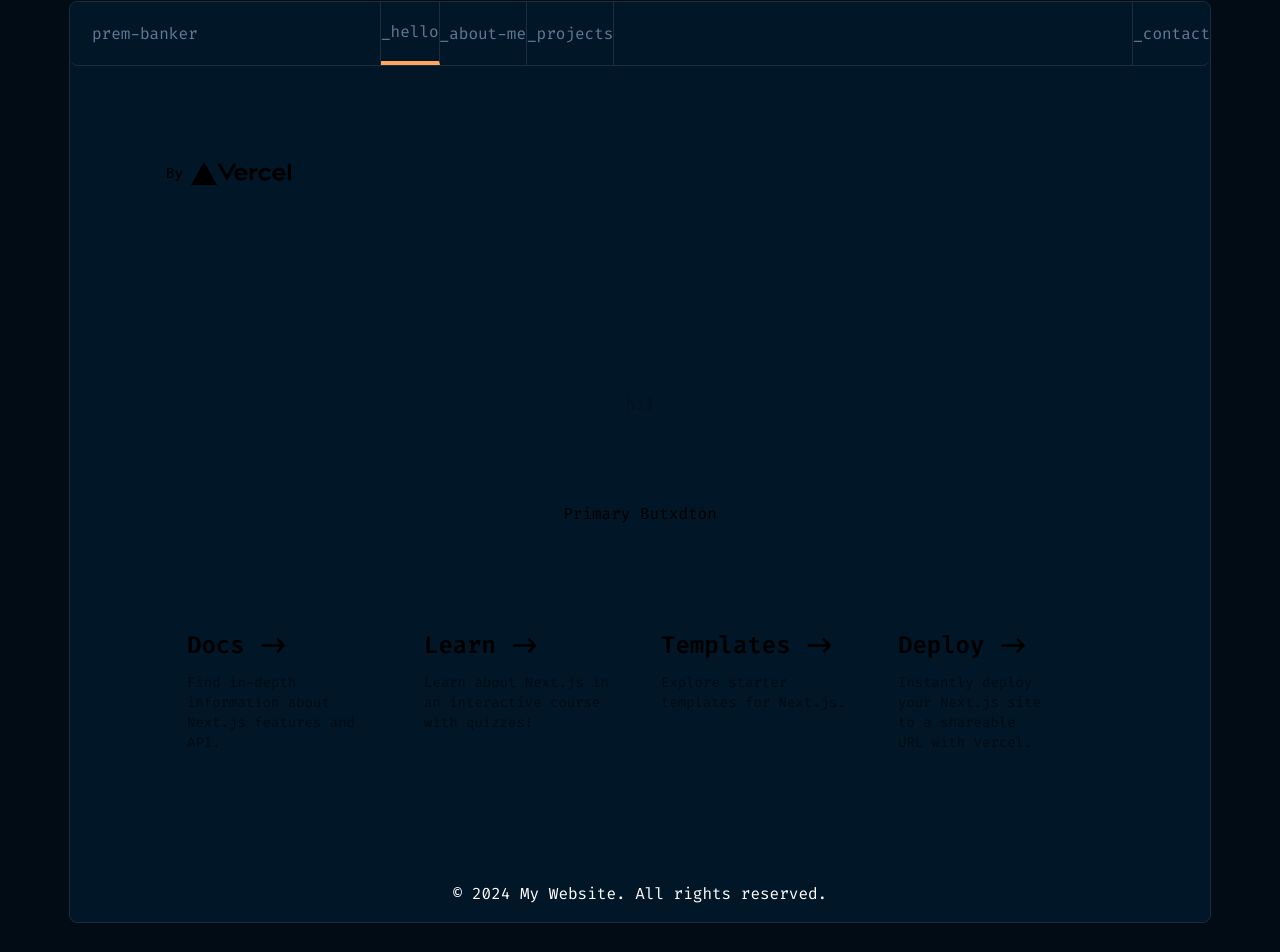
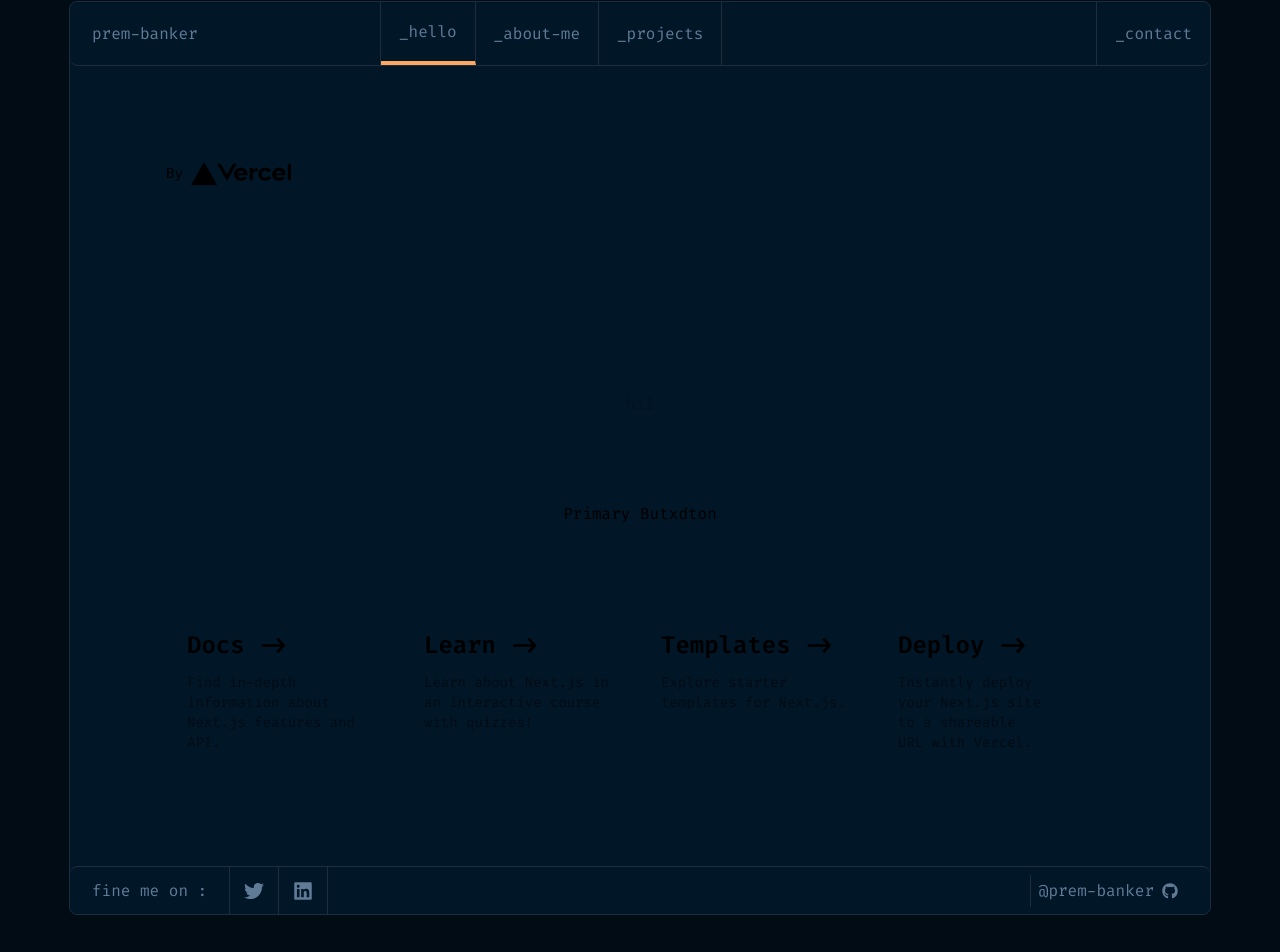
Before and after one commit to prem-banker/pro-folio, a Next.js app: page / in a window 1280 px wide. Shown: the part 68-1020 px from the top of the page. Built offline with nearby package versions, Linux system fonts and the light colour scheme.

Commit message:
completed footer

```diff
--- a/package.json
+++ b/package.json
@@ -12,7 +12,8 @@
     "@nextui-org/react": "^2.3.6",
     "next": "^14.2.3",
     "react": "^18.3.1",
-    "react-dom": "^18.3.1"
+    "react-dom": "^18.3.1",
+    "react-icons": "^5.2.1"
   },
   "devDependencies": {
     "@types/node": "^20",
--- a/src/app/components/footer.tsx
+++ /dev/null
@@ -1,12 +0,0 @@
-// components/Footer.tsx
-import React from 'react';
-
-const Footer: React.FC = () => {
-  return (
-    <footer className="bg-primaryNavy text-white p-4 mt-auto">
-      <p className="text-center">© 2024 My Website. All rights reserved.</p>
-    </footer>
-  );
-};
-
-export default Footer;
--- /dev/null
+++ b/src/app/components/footer/footer.tsx
@@ -0,0 +1,82 @@
+import { FaGithub, FaLinkedin, FaTwitter } from 'react-icons/fa';
+
+
+
+
+// components/Header.tsx
+import React from 'react';
+
+const Footer: React.FC = () => {
+  return (
+    <footer className="bg-primaryLightNavyBlue text-secondaryLightBlue h-12 flex items-center justify-between border-t border-line rounded-lg">
+      <div className="flex-vertical-center">
+
+        <div className=" px-[22px] border-r border-line flex-vertical-center">
+          fine me on :
+        </div>
+
+        <div className="border-r border-line flex-vertical-center">
+          <a href="https://twitter.com" className='px-[14px]'>
+            <FaTwitter className="text-secondaryLightBlue" size={20} />
+          </a>
+        </div>
+
+        <div className="border-r border-line flex-vertical-center">
+          <a href="https://twitter.com" className='px-[14px]'>
+            <FaLinkedin className="text-secondaryLightBlue" size={20} />
+          </a>
+        </div>
+
+
+
+      </div>
+      <a href="https://github.com" className="hover:text-secondaryFluorescentGreen">
+        <div className="flex items-center h-full border-l border-line px-2">
+          <span>@prem-banker</span>
+          <div className="p-2 mr-4">
+            <a href="https://github.com/yourusername">
+              <FaGithub  />
+            </a>
+          </div>
+
+        </div>
+      </a>
+
+
+    </footer>
+  );
+};
+
+export default Footer;
+
+// const Footer: React.FC = () => {
+//   return (
+//     <footer className="bg-primaryLightNavyBlue text-secondaryLightBlue h-16 flex items-center justify-between border-b border-line rounded-lg">
+//       <div className="container mx-auto flex-vertical-center">
+//         <div className="flex items-center">
+//           <p className="mr-4">Find me on:</p>
+//           <div className="border border-white p-2 mr-4">
+//             <a href="https://twitter.com">
+//               <FaTwitter className="text-secondaryLightBlue" />
+//             </a>
+//           </div>
+//           <div className="border border-white p-2 mr-4">
+//             <a href="https://linkedin.com">
+//               <FaLinkedin className="text-secondaryLightBlue" />
+//             </a>
+//           </div>
+//         </div>
+//         <div className="flex items-center">
+//           <div className="border border-white p-2 mr-4">
+//             <a href="https://github.com/yourusername">
+//               <FaGithub className="text-secondaryLightBlue" />
+//             </a>
+//           </div>
+//           <p>yourusername</p>
+//         </div>
+//       </div>
+//     </footer>
+//   );
+// };
+
+// export default Footer;
--- a/src/app/components/header/header.tsx
+++ b/src/app/components/header/header.tsx
@@ -6,8 +6,8 @@ import NavItem from './navitem';
 const Header: React.FC = () => {
   return (
     <header className="bg-primaryLightNavyBlue text-secondaryLightBlue h-16 flex items-center justify-between border-b border-line rounded-lg">
-      <div className="container mx-auto  h-full ">
-        <div className="flex   h-full items-center">
+
+      <div className="flex-vertical-center">
         <div className="w-[311px] pl-[22px] border-r border-line h-full flex-vertical-center">
           <Link href="/" passHref className="hover:text-secondaryFluorescentGreen">
             prem-banker
@@ -20,26 +20,9 @@ const Header: React.FC = () => {
 
         <NavItem href="/projects" text="_projects" paddingX={18} />
 
-          {/* <Link
-            href="/"
-            passHref
-            className="text-labels border border-secondaryWhite p-2 hover:bg-secondaryLightBlue">
+      </div>
 
-            Home
-
-          </Link> */}
-          {/* <Link
-            href="/about"
-            passHref
-            className="text-labels border border-secondaryWhite p-2 hover:bg-secondaryLightBlue">
-
-            About Me
-
-          </Link> */}
-
-        </div>
-      </div>
-      <NavItem href="/contact" text="_contact" paddingX={18} borderLeft={true} borderRight={false}  />
+      <NavItem href="/contact" text="_contact" paddingX={18} borderLeft={true} borderRight={false} />
     </header>
   );
 };
--- a/src/app/components/header/navitem.tsx
+++ b/src/app/components/header/navitem.tsx
@@ -12,7 +12,8 @@ interface NavItemProps {
 }
 
 const NavItem: React.FC<NavItemProps> = ({ text, href, paddingX = 2, borderLeft = false, borderRight = true }) => {
-    const paddingClass = `px-[${paddingX}px]`;
+    // TODO: FIX THIS HARDCODE
+    const paddingClass = `px-[18px]`;
 
     const horizontalBorder = `${borderLeft ? 'border-l border-line ' : ' '} ${borderRight ? 'border-r border-line ' : ' '}  `
 
--- a/src/app/globals.css
+++ b/src/app/globals.css
@@ -38,7 +38,7 @@ body {
 }
 
 /* globals.css */
-.flex-center-item {
+.flex-center-items {
   @apply flex items-center justify-center h-full;
 }
 
--- a/src/app/layout.tsx
+++ b/src/app/layout.tsx
@@ -3,7 +3,7 @@ import { Fira_Code, Inter } from "next/font/google";
 
 import "./globals.css";
 import Header from "./components/header/header";
-import Footer from "./components/footer";
+import Footer from "./components/footer/footer";
 
 // const inter = Inter({ subsets: ["latin"] });
 const firacode = Fira_Code({ subsets: ["latin"] })
```
Also changed, not shown: 1 other file (tests, documents, lock files or other folders). Lines whose indentation alone changed are shown as unchanged.
